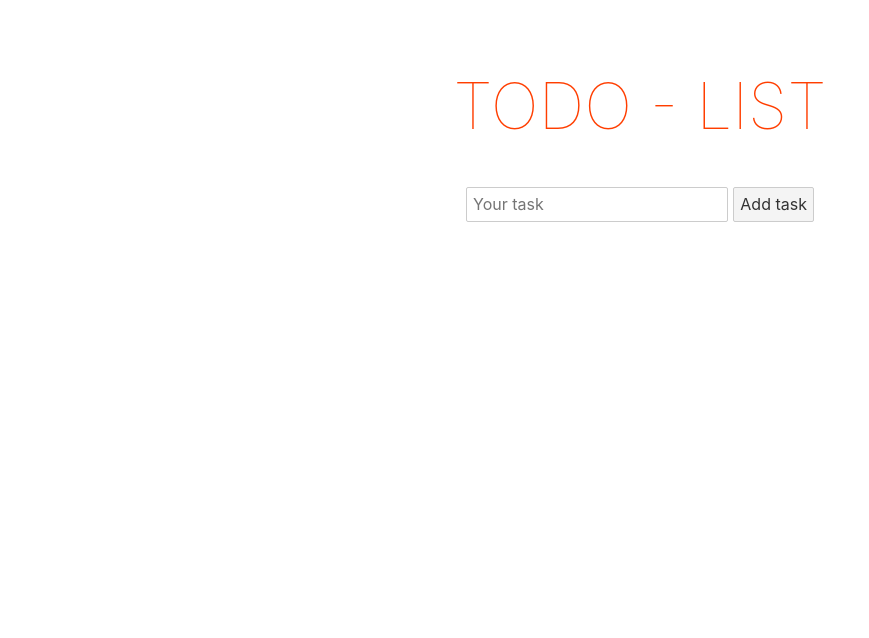
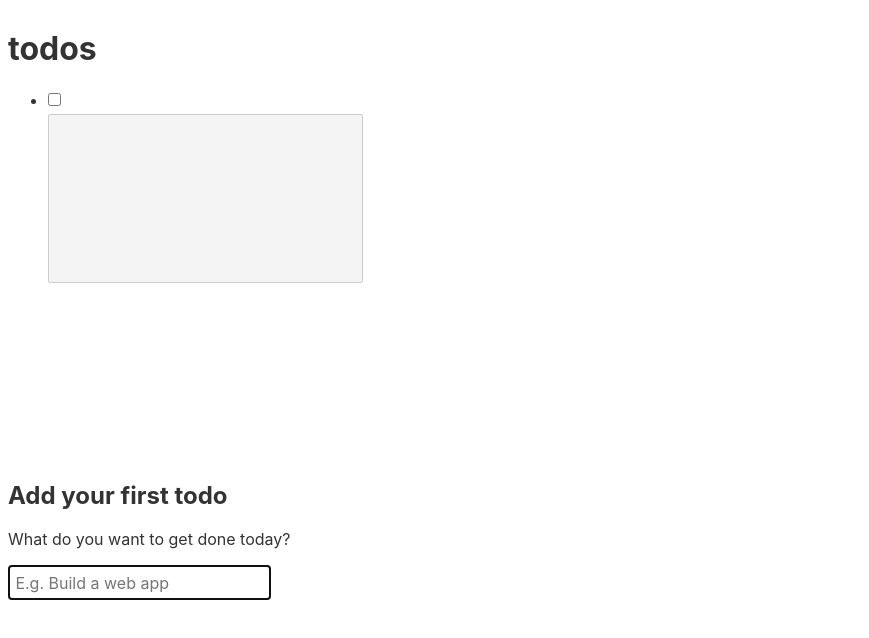
Before and after one commit to jbigorra/svelte-todo, a Svelte app: page / in a window 1280 px wide. Shown: the top 638 px of the page, without its empty margins (0-869 px from the left). Built offline with nearby package versions, Linux system fonts and the light colour scheme.

Commit message:
todo another approach - tutorial
freshman.tech

```diff
--- a/src/App.svelte
+++ b/src/App.svelte
@@ -1,13 +1,15 @@
 <script lang="ts">
-	import Todo from './components/Todo.svelte';
+	// import Todo from './components/Todo.svelte';
+import TodoFresh from './components/TodoFresh.svelte';
 </script>
 
 <main>
-	<h1>TODO - LIST</h1>
-  <Todo />
+	<!-- <h1>TODO - LIST</h1> -->
+  <!-- <Todo /> -->
+  <TodoFresh />
 </main>
 
-<style>
+<!-- <style>
 	main {
 		text-align: center;
 		padding: 1em;
@@ -27,4 +29,4 @@
 			max-width: none;
 		}
 	}
-</style>
+</style> -->
--- /dev/null
+++ b/src/components/TodoFresh.svelte
@@ -0,0 +1,62 @@
+<script>
+import { identity } from "svelte/internal";
+import { afterUpdate } from 'svelte';
+
+  afterUpdate(() => {
+    document.querySelector('.js-todo-input').focus();
+  });
+
+
+let todoItems = [];
+let newTodo = '';
+
+function addTodo() {
+  newTodo = newTodo.trim()
+  if (!newTodo) return;
+}
+
+function toggleDone(id) {
+  const index = todoItems.findIndex(item => item.id === Number(id));
+  todoItems[index].checked = !todoItems[index].checked;
+}
+
+function deleteTodo(id) {
+  todoItems = todoItems.filter(item => item.id !== Number(id));
+}
+
+const todo = {
+    text: newTodo,
+    checked: false,
+    id: Date.now(),
+}
+
+todoItems = [...todoItems,todo];
+newTodo = '';
+</script>
+
+
+<main>
+  <div class="container">
+    <h1 class="app-title">todos</h1>
+    <ul class="todo-list">
+      {#each todoItems as todo (todo.id)}
+        <li class="todo-item {todo.checked ? 'done' : ''}">
+          <input id={todo.id} type="checkbox" />
+          <label for={todo.id} class="tick"></label>
+          <span>{todo.text}</span>
+          <button class="delete-todo" on:click={() => deleteTodo(todo.id)}>
+            <svg><use href="#delete-icon"></use></svg>
+          </button>
+        </li>
+      {/each}
+    </ul>
+    <div class="empty-state">
+      <svg class="checklist-icon"><use href="#checklist-icon"></use></svg>
+      <h2 class="empty-state__title">Add your first todo</h2>
+      <p class="empty-state__description">What do you want to get done today?</p>
+    </div>
+    <form on:submit|preventDefault={addTodo}>
+      <input class="js-todo-input" type="text" aria-label="Enter a new todo item" placeholder="E.g. Build a web app" bind:value={newTodo}>
+    </form>
+  </div>
+</main>
```
